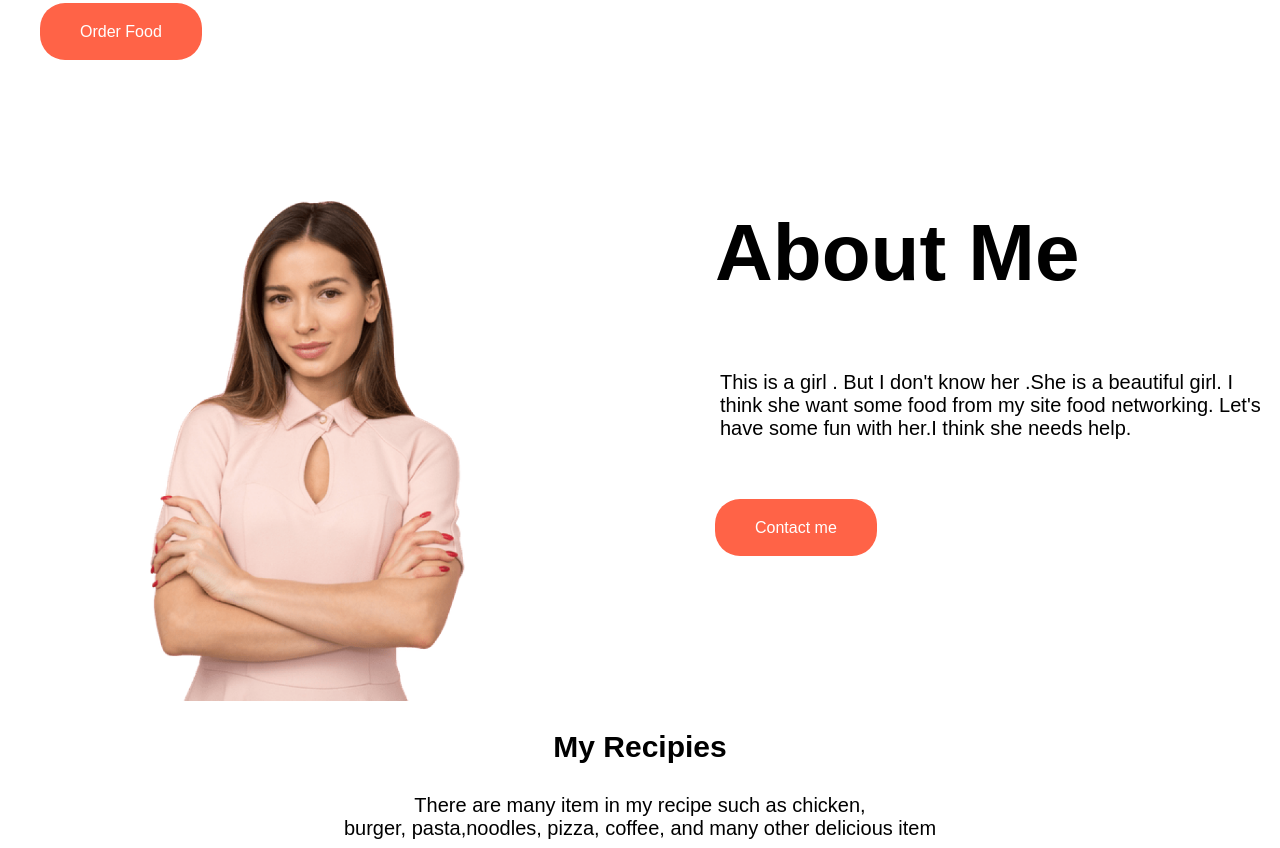
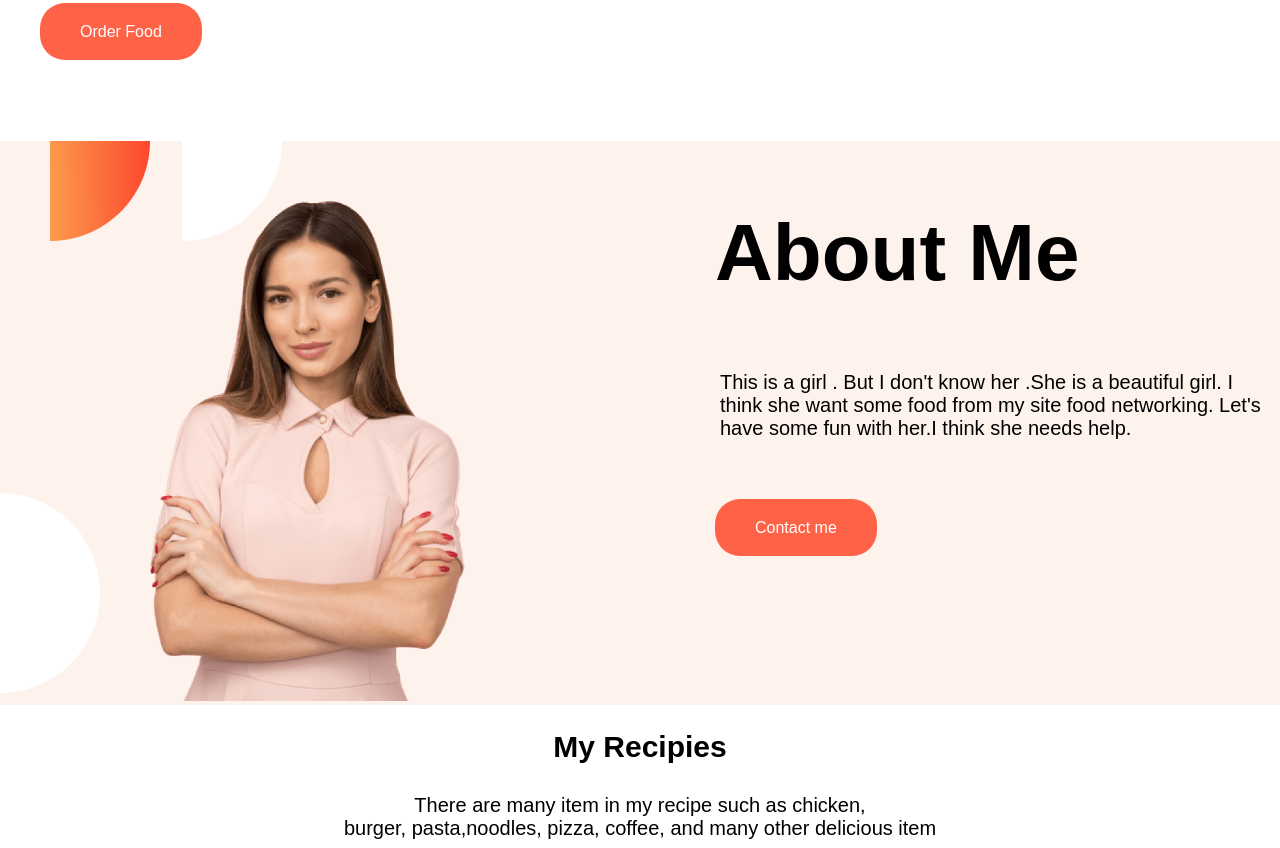
Before and after one commit to Ataul-hamid/food-delivery, a plain HTML site: page index.html in a window 1280 px wide. Shown: the part 685-1533 px from the top of the page. Drawn offline with Linux system fonts and the light colour scheme; the site is published under a folder, as on GitHub Pages, so addresses that start at the root find nothing.

Commit message:
images adeed

```diff
--- a/style.css
+++ b/style.css
@@ -64,7 +64,7 @@ p{
 
 }
 .about-section{
-    background-image: url(/images/7.png);
+    background-image: url(images/7.png);
     background-repeat: no-repeat;
     background-position: initial;
 
@@ -81,6 +81,7 @@ p{
 .food-section img{
     width: 100%;
     display: inline;
+
 }
 .recipe{
     text-align: center;
@@ -95,6 +96,7 @@ p{
 .food-section{
     padding: 30px;
     margin:20px;
+    background-color: white;
 }
 .food-lover{
     text-align: left;
```
